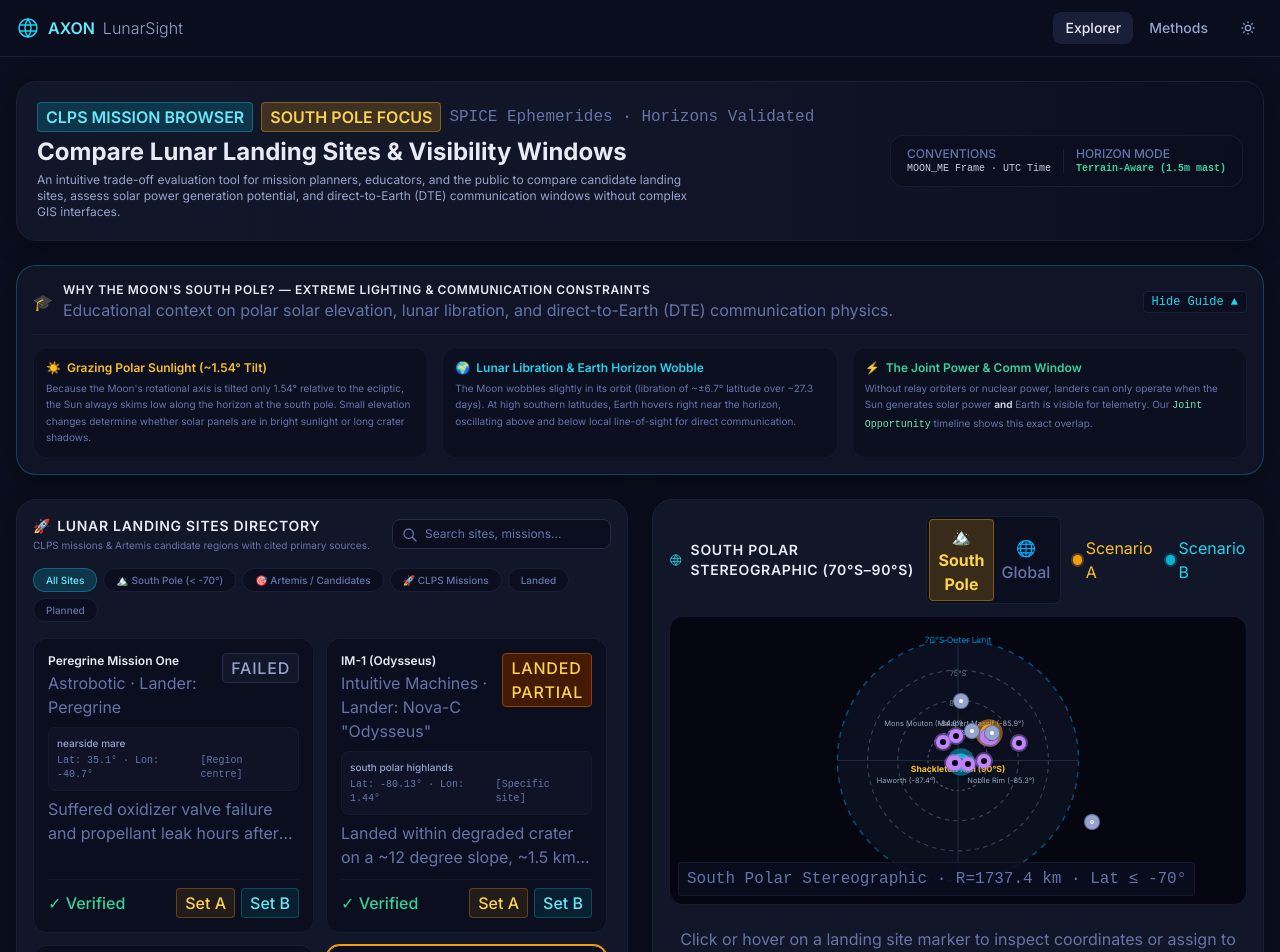
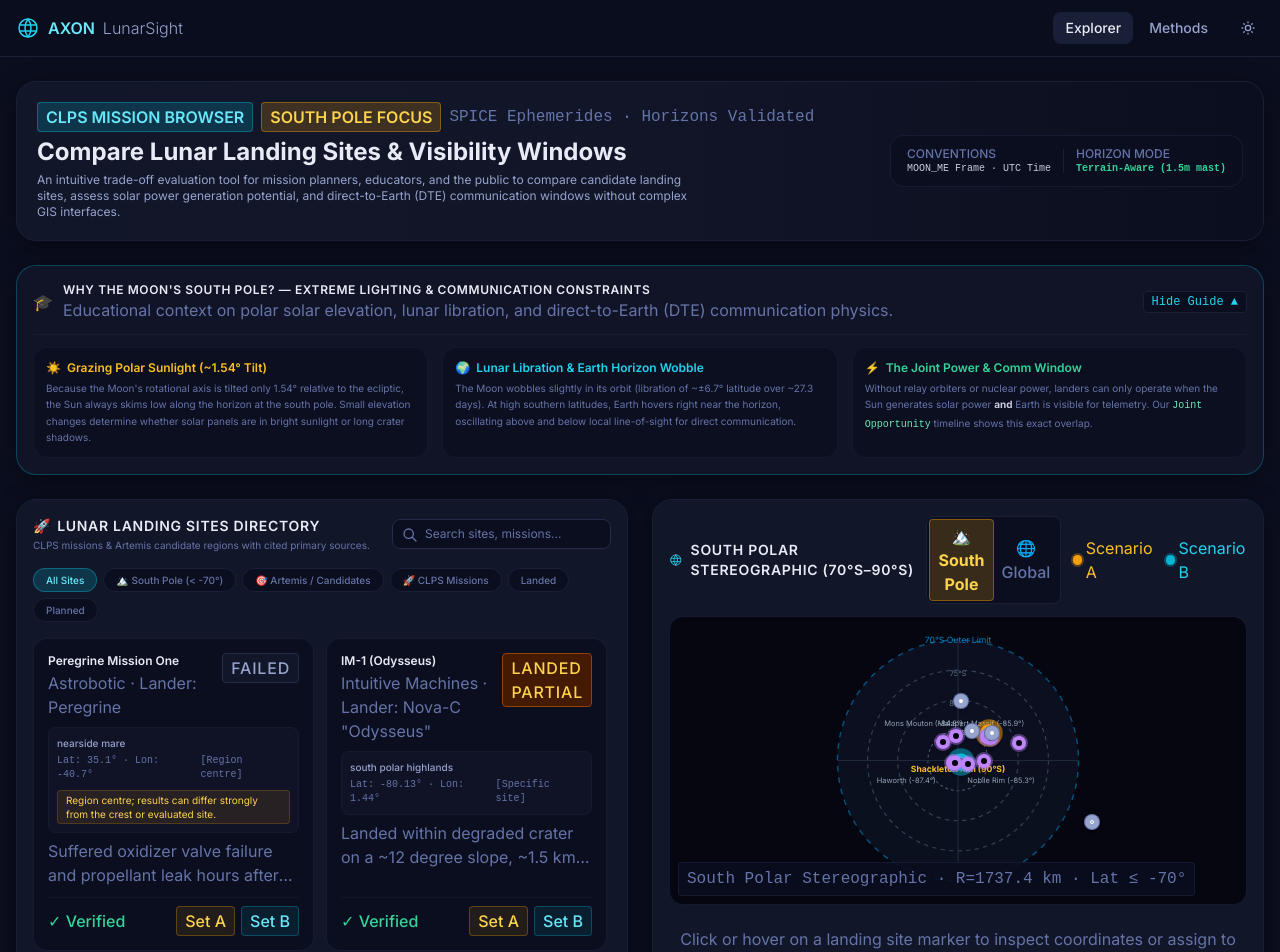
Before and after one commit to devanshi442/AXON, a React (Vite) app in the folder web/: page / in a window 1280 px wide. Shown: the top 952 px of the page. Built offline with nearby package versions, Linux system fonts and the light colour scheme.

Commit message:
feat(ui): display region centre notice

```diff
--- a/web/src/components/ComparisonPanel.tsx
+++ b/web/src/components/ComparisonPanel.tsx
@@ -187,6 +187,27 @@ export default function ComparisonPanel({ sites }: ComparisonPanelProps) {
               </td>
             </tr>
 
+            {/* Coordinate Kind Notice */}
+            {(siteA?.coord_kind === 'region_centre' || siteA?.coord_kind === 'planned_region_center' ||
+              siteB?.coord_kind === 'region_centre' || siteB?.coord_kind === 'planned_region_center') && (
+              <tr className="bg-amber-500/5">
+                <td className="py-2 px-3 text-amber-300 font-sans font-medium text-3xs">Coordinate Notice</td>
+                <td className="py-2 px-3 text-amber-300/90 font-sans text-3xs">
+                  {siteA?.coord_kind === 'region_centre' || siteA?.coord_kind === 'planned_region_center'
+                    ? 'Region centre; results can differ strongly from the crest or evaluated site.'
+                    : 'Specific site'}
+                </td>
+                <td className="py-2 px-3 text-amber-300/90 font-sans text-3xs">
+                  {siteB?.coord_kind === 'region_centre' || siteB?.coord_kind === 'planned_region_center'
+                    ? 'Region centre; results can differ strongly from the crest or evaluated site.'
+                    : 'Specific site'}
+                </td>
+                <td className="py-2 px-3 text-right text-space-400 font-sans text-3xs">
+                  —
+                </td>
+              </tr>
+            )}
+
             {/* DEM Tier / Source */}
             <tr>
               <td className="py-2.5 px-3 text-space-300 font-sans font-medium">Topographic DEM Source</td>
--- a/web/src/components/MissionExplorer.tsx
+++ b/web/src/components/MissionExplorer.tsx
@@ -160,6 +160,11 @@ export default function MissionExplorer({ sites }: MissionExplorerProps) {
                       </span>
                     )}
                   </div>
+                  {(s.coord_kind === 'region_centre' || s.coord_kind === 'planned_region_center') && (
+                    <div className="mt-1 text-3xs text-amber-300 bg-amber-500/10 px-2 py-0.5 rounded border border-amber-500/20">
+                      Region centre; results can differ strongly from the crest or evaluated site.
+                    </div>
+                  )}
                 </div>
 
                 {/* Notes if available */}
--- a/web/src/components/MoonMap.tsx
+++ b/web/src/components/MoonMap.tsx
@@ -250,6 +250,11 @@ export default function MoonMap({ sites }: MoonMapProps) {
             <div className="text-space-400 font-mono text-2xs mt-0.5">
               Lat: {activePin.lat}° · Lon: {activePin.lon}° · {activePin.region_type ? activePin.region_type.replace(/_/g, ' ') : 'Surface Site'}
             </div>
+            {(activePin.coord_kind === 'region_centre' || activePin.coord_kind === 'planned_region_center') && (
+              <div className="mt-1 text-3xs text-amber-300 bg-amber-500/10 px-2 py-0.5 rounded border border-amber-500/20">
+                Region centre; results can differ strongly from the crest or evaluated site.
+              </div>
+            )}
           </div>
           <div className="flex items-center gap-2">
             <button
--- a/web/src/components/ScenarioPanel.tsx
+++ b/web/src/components/ScenarioPanel.tsx
@@ -141,6 +141,16 @@ export default function ScenarioPanel({ type, sites }: ScenarioPanelProps) {
           </div>
         )}
       </div>
+
+      {/* Region Centre Caveat */}
+      {(selectedSite?.coord_kind === 'region_centre' || selectedSite?.coord_kind === 'planned_region_center') && (
+        <div className="px-3 py-2 rounded-xl bg-amber-500/10 border border-amber-500/30 text-3xs text-amber-300 flex items-center gap-2">
+          <span className="font-bold uppercase tracking-wider px-1.5 py-0.5 rounded bg-amber-500/20 text-amber-200 border border-amber-500/30 shrink-0">
+            Region Centre
+          </span>
+          <span>Region centre; results can differ strongly from the crest or evaluated site.</span>
+        </div>
+      )}
 
       {/* Site Selector & UTC Time Control */}
       <div className="grid grid-cols-1 sm:grid-cols-2 gap-3">
```
